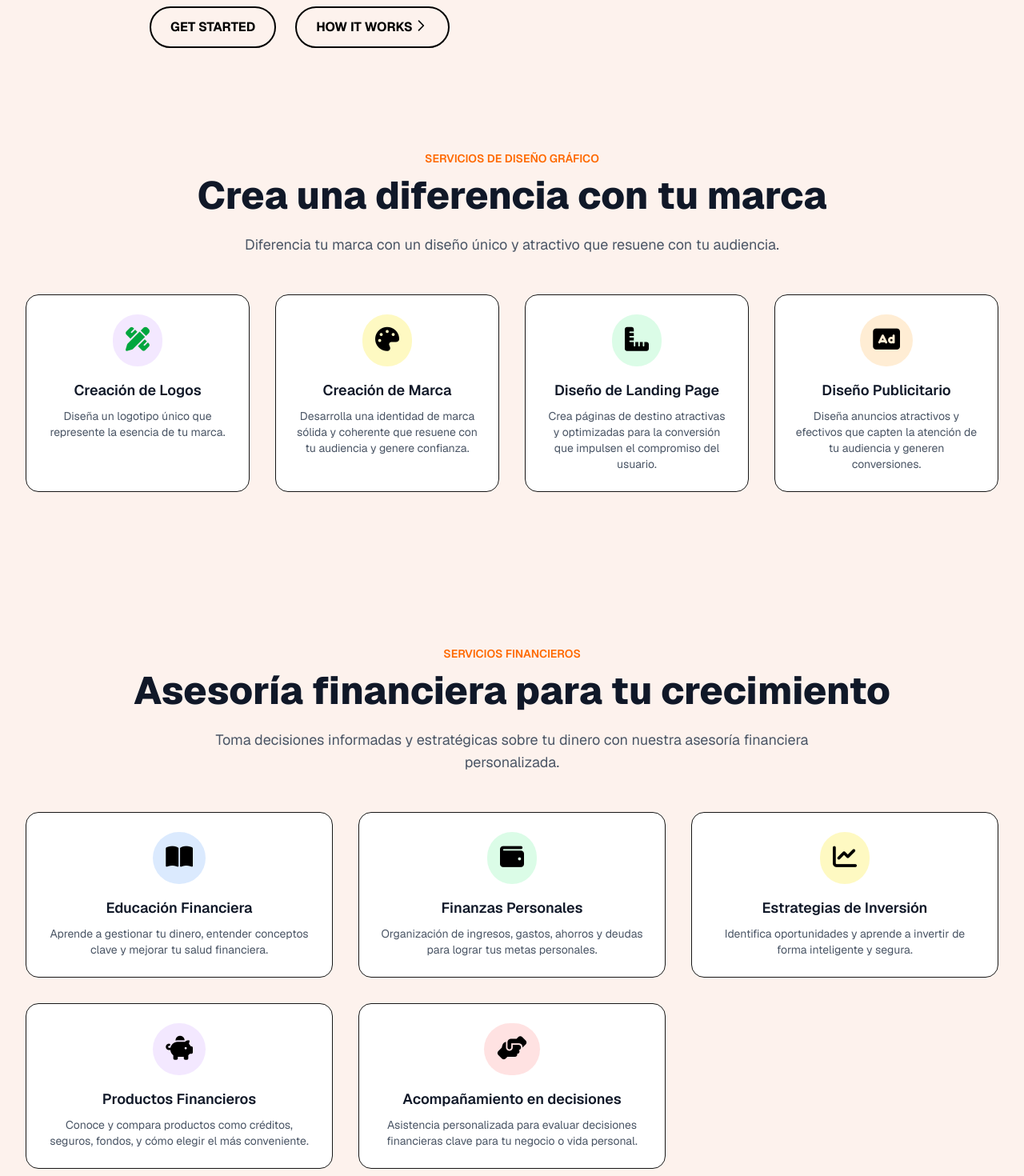
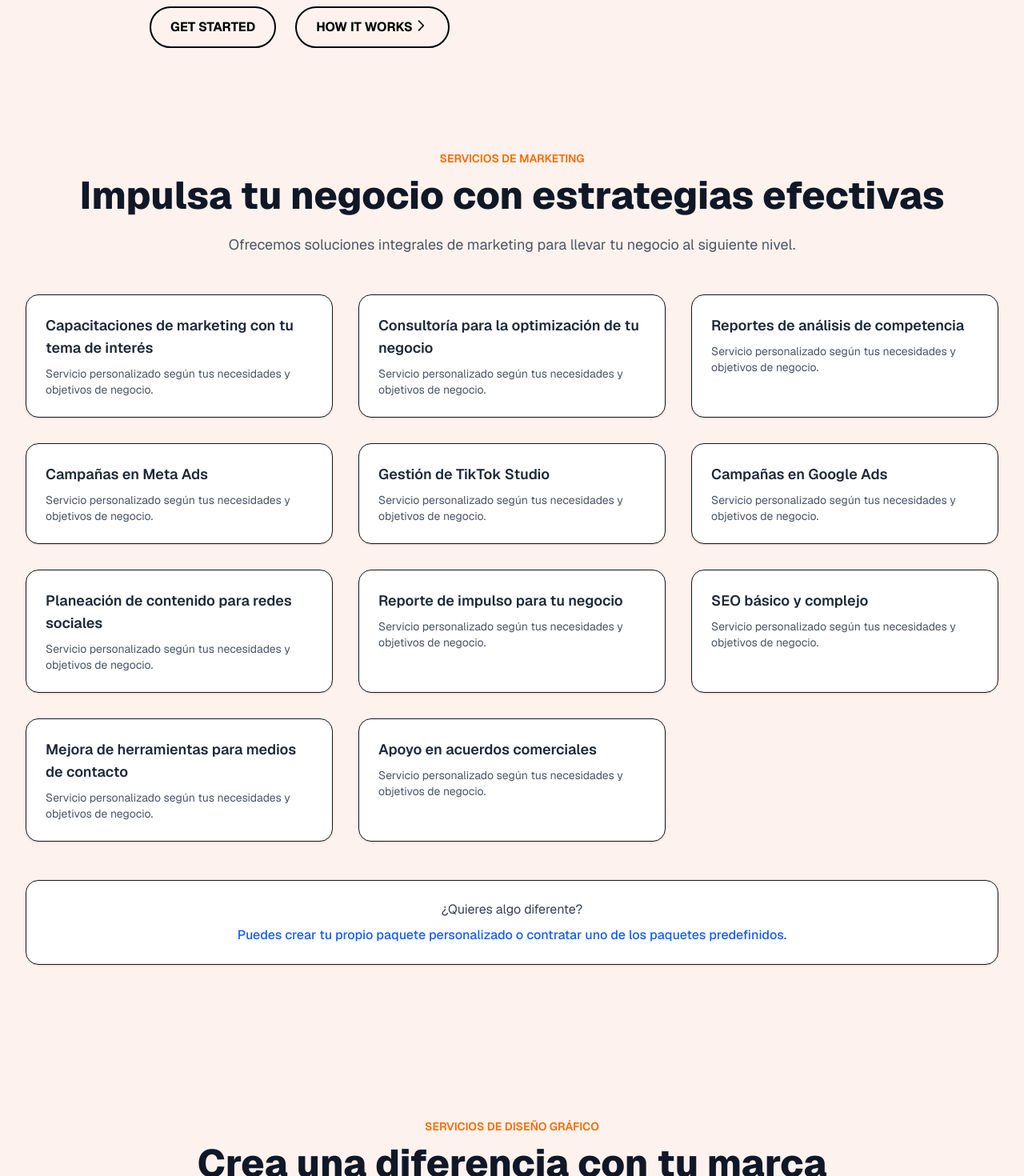
Before and after one commit to Ivan-Herrera-Garcia/Immarketing, a Next.js app: page / in a window 1280 px wide. Shown: the part 580-2050 px from the top of the page at 80% size. Built offline with nearby package versions, Linux system fonts and the light colour scheme.

Commit message:
servicios de video y de mkt

```diff
--- a/app/page.js
+++ b/app/page.js
@@ -151,6 +151,53 @@ export default function Inicio() {
         </div>
       </main>
 
+      <section className="py-16" id="marketing">
+        <div className="max-w-7xl mx-auto px-6 md:px-8 text-center">
+          <p className="text-sm font-semibold text-orange-500 uppercase mb-3">Servicios de Marketing</p>
+          <h2 className="text-3xl sm:text-4xl md:text-5xl font-extrabold text-gray-900 mb-6">
+            Impulsa tu negocio con estrategias efectivas
+          </h2>
+          <p className="text-base sm:text-lg text-gray-600 max-w-3xl mx-auto mb-12">
+            Ofrecemos soluciones integrales de marketing para llevar tu negocio al siguiente nivel.
+          </p>
+
+          <div className="grid grid-cols-1 sm:grid-cols-2 lg:grid-cols-3 gap-8 text-left">
+            {[
+              "Capacitaciones de marketing con tu tema de interés",
+              "Consultoría para la optimización de tu negocio",
+              "Reportes de análisis de competencia",
+              "Campañas en Meta Ads",
+              "Gestión de TikTok Studio",
+              "Campañas en Google Ads",
+              "Planeación de contenido para redes sociales",
+              "Reporte de impulso para tu negocio",
+              "SEO básico y complejo",
+              "Mejora de herramientas para medios de contacto",
+              "Apoyo en acuerdos comerciales"
+            ].map((servicio, index) => (
+              <div key={index} className="bg-white border rounded-2xl p-6 shadow hover:shadow-xl transition-all">
+                <h3 className="text-lg font-semibold text-gray-800 mb-2">
+                  {servicio}
+                </h3>
+                <p className="text-gray-600 text-sm">
+                  Servicio personalizado según tus necesidades y objetivos de negocio.
+                </p>
+              </div>
+            ))}
+          </div>
+
+          <div className="mt-12 bg-white border rounded-2xl p-6 shadow hover:shadow-xl transition-all">
+            <p className="text-md text-gray-700">
+              ¿Quieres algo diferente?
+              <span className="block mt-2 font-medium text-blue-600">
+                Puedes crear tu propio paquete personalizado o contratar uno de los paquetes predefinidos.
+              </span>
+            </p>
+          </div>
+        </div>
+      </section>
+
+
       <section className="py-16" id="grafico">
         <div className="max-w-7xl mx-auto px-6 md:px-8 text-center">
           <p className="text-sm font-semibold text-orange-500 uppercase mb-3">Servicios de Diseño Gráfico</p>
@@ -201,6 +248,62 @@ export default function Inicio() {
               <h3 className="text-lg font-semibold text-gray-900 mb-2">Diseño Publicitario</h3>
               <p className="text-gray-600 text-sm">
                 Diseña anuncios atractivos y efectivos que capten la atención de tu audiencia y generen conversiones.
+              </p>
+            </div>
+          </div>
+        </div>
+      </section>
+
+      <section className="py-16" id="audiovisual">
+        <div className="max-w-7xl mx-auto px-6 md:px-8 text-center">
+          <p className="text-sm font-semibold text-orange-500 uppercase mb-3">Servicios de Edición de Video</p>
+          <h2 className="text-3xl sm:text-4xl md:text-5xl font-extrabold text-gray-900 mb-6">
+            Creamos tu contenido audiovisual
+          </h2>
+          <p className="text-base sm:text-lg text-gray-600 max-w-3xl mx-auto mb-12">
+            Mejora la calidad de tu contenido audiovisual con nuestros servicios de edición y producción.
+          </p>
+
+          <div className="grid grid-cols-1 sm:grid-cols-2 lg:grid-cols-4 gap-8">
+
+            <div className="border rounded-2xl p-6 hover:shadow-2xl transition-all flex flex-col items-center text-center bg-white">
+              <div className="bg-purple-100 p-4 rounded-full mb-4">
+                <i className="fa-solid fa-video text-3xl text-green-600"></i>
+              </div>
+              <h3 className="text-lg font-semibold text-gray-900 mb-2">Edición de Video General</h3>
+              <p className="text-gray-600 text-sm">
+                Edición de videos para redes sociales, YouTube y otros formatos digitales.
+              </p>
+            </div>
+
+
+            <div className="border rounded-2xl p-6 hover:shadow-2xl transition-all flex flex-col items-center text-center bg-white">
+              <div className="bg-yellow-100 p-4 rounded-full mb-4">
+                <i className="fa-solid fa-film text-3xl text-black"></i>
+              </div>
+              <h3 className="text-lg font-semibold text-gray-900 mb-2">Postproducción Profesional</h3>
+              <p className="text-gray-600 text-sm">
+                Servicios de postproducción que incluyen corrección de color, efectos visuales y edición de sonido.
+              </p>
+            </div>
+
+            <div className="border rounded-2xl p-6 hover:shadow-2xl transition-all flex flex-col items-center text-center bg-white">
+              <div className="bg-green-100 p-4 rounded-full mb-4">
+                <i className="fa-solid fa-calendar-days text-3xl text-black"></i>
+              </div>
+              <h3 className="text-lg font-semibold text-gray-900 mb-2">Eventos y Proyectos Personales</h3>
+              <p className="text-gray-600 text-sm">
+                Eres un creador de contenido y necesitas ayuda con la edición de tus videos personales o de eventos.
+              </p>
+            </div>
+
+            <div className="border rounded-2xl p-6 hover:shadow-2xl transition-all flex flex-col items-center text-center bg-white">
+              <div className="bg-orange-100 p-4 rounded-full mb-4">
+                <i className="fa-solid fa-photo-film text-3xl text-black"></i>
+              </div>
+              <h3 className="text-lg font-semibold text-gray-900 mb-2">Videos Corporativos y Educativos</h3>
+              <p className="text-gray-600 text-sm">
+                Producción y edición de videos corporativos, tutoriales y contenido educativo.
               </p>
             </div>
           </div>
```
